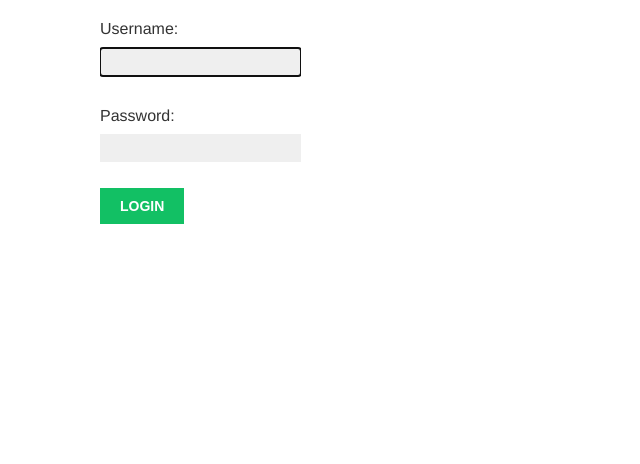
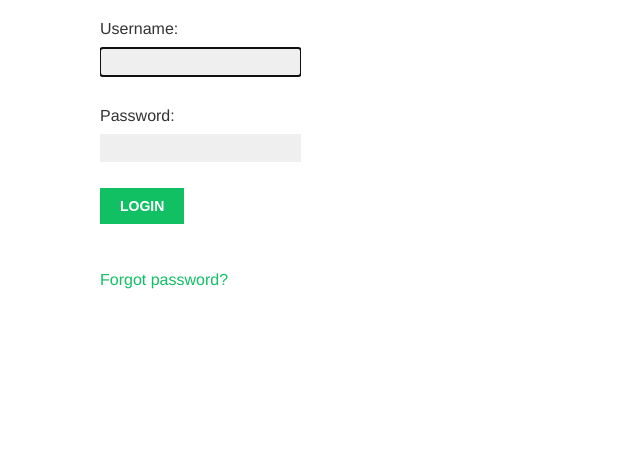
Before and after one commit to pravesh-k/social-site, a Django app: page /account/login/ in a window 1280 px wide. Shown: the part 201-665 px from the top of the page, without its empty margins (0-640 px from the left). Run offline with Django 3.2, Linux system fonts and the light colour scheme; some web fonts are replaced.

Commit message:
feature: link to reset password in case forgot

```diff
--- a/account/templates/registration/login.html
+++ b/account/templates/registration/login.html
@@ -23,5 +23,6 @@
             <input type="hidden" name="next" value="{{ next }}" />
             <p><input type="submit" value="Login"></p>
         </form>
+        <p><a href="{% url "password_reset" %}">Forgot password?</a></p>
     </div>
 {% endblock %}
```
